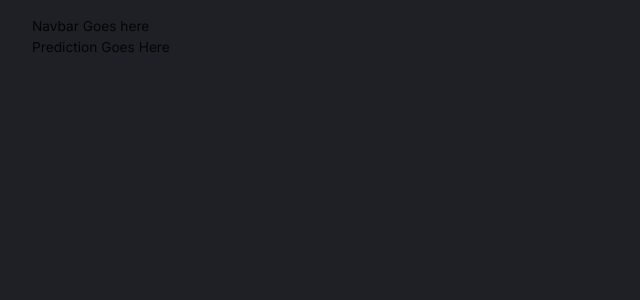
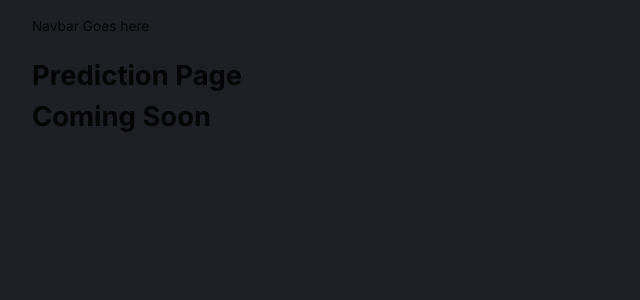
Before and after one commit to jamores07/MERN-Fintellect, a React (Vite) app in the folder client/: page /predictions in a window 1280 px wide. Shown: the top 300 px of the page, without its empty margins (0-640 px from the left). Built offline with nearby package versions, Linux system fonts and the light colour scheme; what miragejs would draw is missing.

Commit message:
Development brnch update

```diff
--- a/client/src/scenes/predictions/index.jsx
+++ b/client/src/scenes/predictions/index.jsx
@@ -1,7 +1,15 @@
 
 const Prediction = () => {
   return (
-    <div>Prediction Goes Here</div>
+    <div className="Predict-App">
+    <div className="Predict-container">
+      <h1 className="Predict-h1">
+        Prediction Page
+        <br />
+        Coming Soon
+      </h1>
+    </div>
+  </div>
   )
 }
 
```
